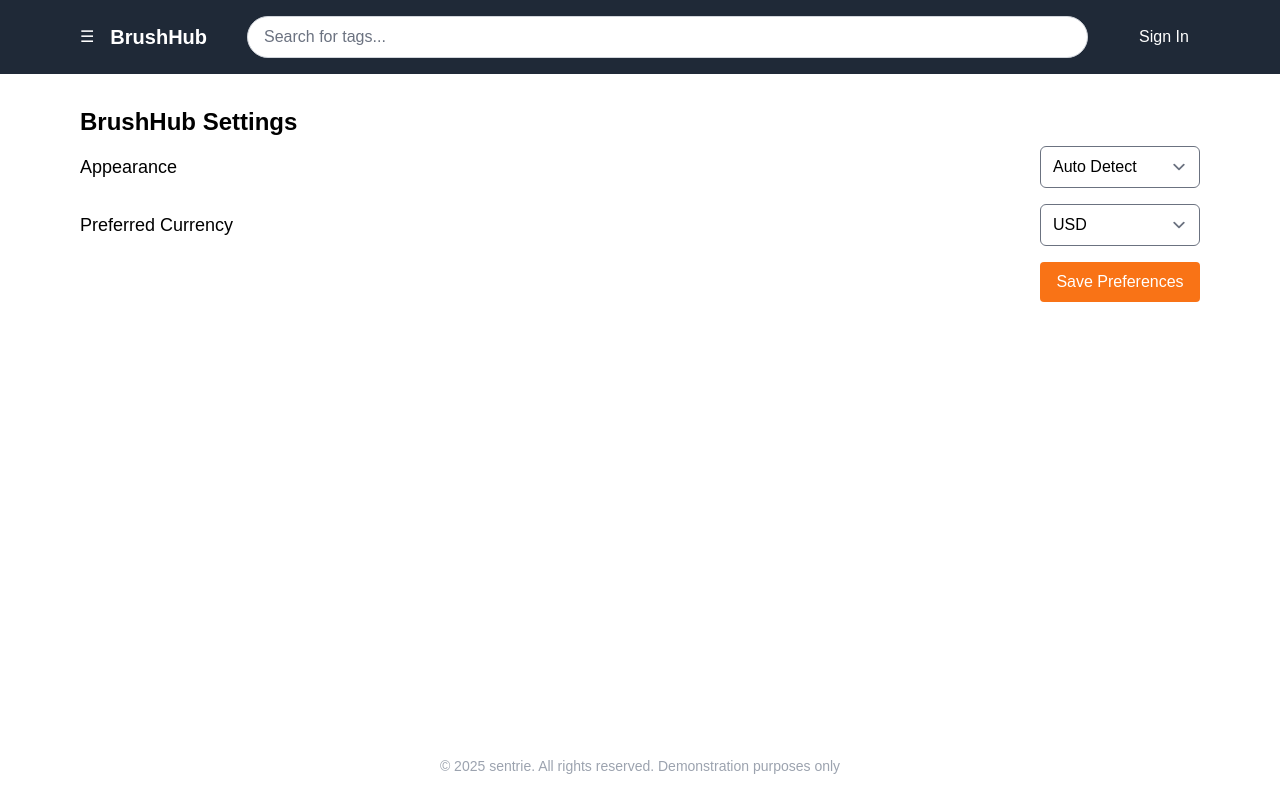
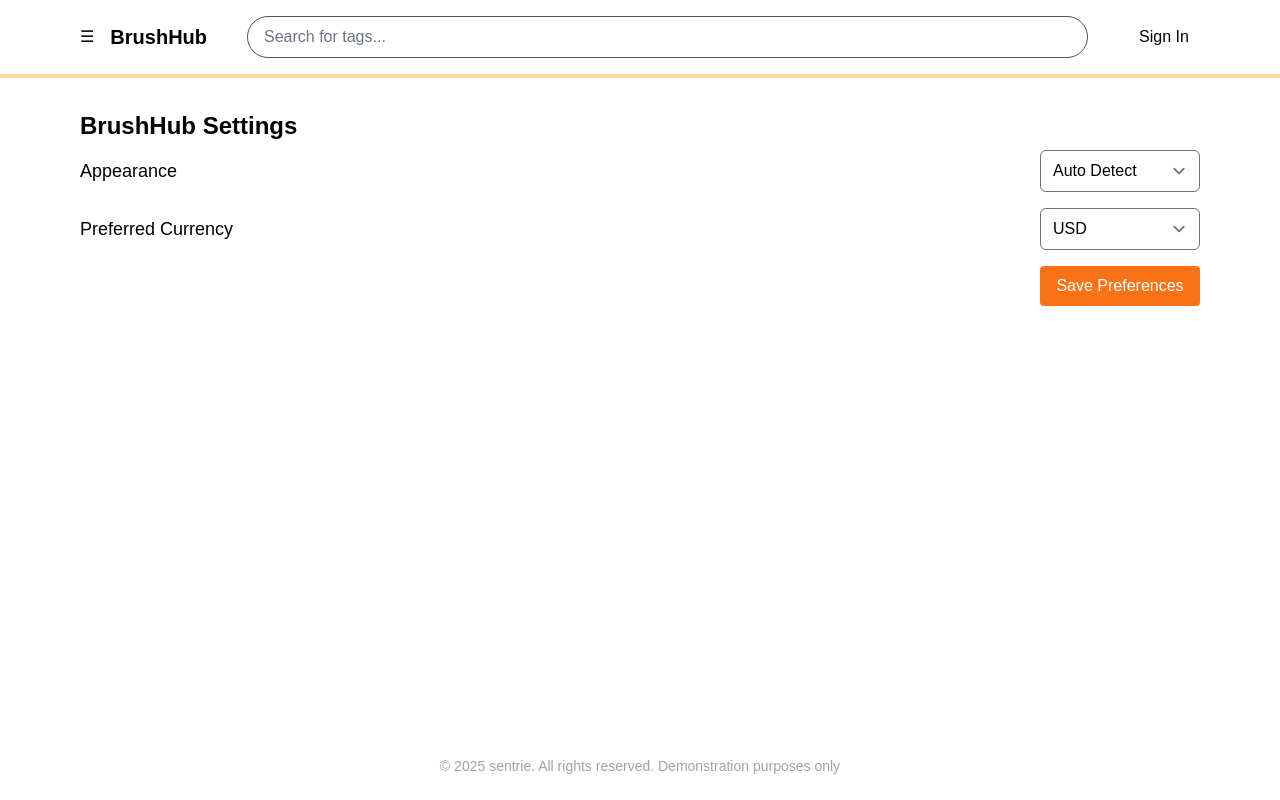
Before and after one commit to sen-trie/brushhub, a SvelteKit app: page /settings in a window 1280 px wide. Built offline with nearby package versions, Linux system fonts and the light colour scheme.

Commit message:
CSS: Switched colours

```diff
--- a/src/lib/Header.svelte
+++ b/src/lib/Header.svelte
@@ -90,13 +90,12 @@
     });
 </script>
 
-<header class="screen-padding-x flex justify-center bg-gray-800 py-4 text-white">
+<header class="screen-padding-x flex py-4 justify-center bg-white text-black border-b-4 border-orange-200">
     <nav class="container flex flex-col">
         <div class="flex w-full justify-between space-x-0 sm:space-x-10">
             <div class="flex w-16 items-center gap-4 sm:w-auto">
-                <!-- TODO: GROUP UP SIDEBAR AND LOGO (LIKE YOUTUBE) -->
                 <button
-                    class="justify-start text-white hover:text-orange-500"
+                    class="justify-start  hover:text-orange-500"
                     onclick={() => toggleSidebar()}
                 >
                     <p>☰</p>
@@ -115,7 +114,7 @@
 
             <div class="relative flex w-24 justify-center">
                 <button
-                    class="dropdown-button text-white hover:text-orange-500"
+                    class="dropdown-button hover:text-orange-500"
                     onclick={toggleDropdown}
                 >
                     {#if user.displayName}
@@ -141,7 +140,7 @@
 
 {#snippet logo()}
     <button
-        class="text-xl font-semibold text-white hover:text-orange-500"
+        class="text-xl font-semibold hover:text-orange-500"
         onclick={() => navigateTo('/', $page.url.pathname)}
     >
         BrushHub
@@ -150,7 +149,9 @@
 
 {#snippet userDropdown(user: any)}
     <div
-        class="dropdown-menu absolute right-0 top-full z-20 mt-1 w-56 rounded bg-gray-700 text-sm shadow-lg"
+        class="dropdown-menu absolute right-0 top-full z-20 mt-1 w-56 rounded bg-white text-black text-sm shadow-lg
+               border-2 border-gray-400
+        "
     >
         <div class="border-b border-gray-600 p-4">
             <div class="flex items-center">
@@ -169,7 +170,7 @@
             {#each menuItemsLogged as { name, iconClass, action }}
                 <li>
                     <button
-                        class="flex w-full items-center px-4 py-2 text-white hover:bg-gray-600"
+                        class="flex w-full items-center px-4 py-2 hover:bg-gray-200"
                         onclick={action}
                     >
                         <i class="{iconClass} mr-2"></i>
--- a/src/lib/Searchbar.svelte
+++ b/src/lib/Searchbar.svelte
@@ -76,7 +76,9 @@
     oninput={updateSuggestions}
     onkeydown={handleKeyDown}
     placeholder="Search for tags..."
-    class="w-full rounded-full border border-gray-300 bg-white px-4 py-2 text-gray-700 focus:outline-none focus:ring-2 focus:ring-orange-500"
+    class="w-full rounded-full border  bg-white px-4 py-2 text-gray-700
+            border-gray-600 focus:outline-none focus:ring-2 focus:ring-orange-500 focus:border-orange-500
+    "
 />
 
 <!-- svelte-ignore a11y_click_events_have_key_events, a11y_no_noninteractive_element_interactions -->
--- a/src/lib/Services.svelte
+++ b/src/lib/Services.svelte
@@ -76,7 +76,8 @@
                 {/if}
             </div>
         </div>
-        {#if service.state === 'published'}
+
+        {#if service.state === 'published' && !viewOnly}
             <div class="mt-4 mr-2" onclick={(event) => {event.stopPropagation()}}>
                 <label class="inline-flex items-center cursor-pointer w-full justify-end">
                     <input type="checkbox" bind:checked={service.isOpen} class="sr-only peer">
--- a/src/routes/+layout.svelte
+++ b/src/routes/+layout.svelte
@@ -15,14 +15,14 @@
     {#if showSidebar}
         <Sidebar {toggleSidebar} />
     {/if}
-    <main class="content flex flex-col w-screen justify-center overflow-y-auto h-full">
+    <main class="content flex flex-col w-screen justify-center overflow-y-auto h-full ">
         <div
             class="screen-padding-x screen-padding-y w-full
             max-w-full sm:max-w-screen-2xl min-h-full pb-0
             "
         >
-            <div class="pb-4 min-h-full flex flex-col">
-                <div class="flex-1 mb-8">
+            <div class="pb-4 min-h-full flex flex-col ">
+                <div class="child-div flex-1 mb-8">
                     {@render children()}
                 </div>
                 <footer class="text-center text-gray-400 text-sm">
--- a/src/routes/account/edit/+page.svelte
+++ b/src/routes/account/edit/+page.svelte
@@ -1,5 +1,5 @@
 <script lang="ts">
-    import { getSingle, wrapDefault } from '$lib/db';
+    import { wrapDefault } from '$lib/db';
     import { getCountryList } from '$lib/util';
     import type { PageData } from './$types';
     let { data }: { data: PageData } = $props();
@@ -7,8 +7,8 @@
     const initialValue = {
         ...data.artist,
         ...data.user,
-        uploadedDP: getSingle('dp', data.user.avatar),
-        uploadedBanner: getSingle('banner', data.user.coverImage)
+        uploadedDP: data.user.avatar,
+        uploadedBanner: data.user.coverImage
     };
 
     let profileInfo = $state(initialValue);
--- a/src/routes/profile/[slug]/+page.svelte
+++ b/src/routes/profile/[slug]/+page.svelte
@@ -34,7 +34,7 @@
 <img
     src={getSingle('banner', artist.coverImage)}
     alt={artist.coverImage}
-    class="counter-padding-top h-52 w-full rounded-xl object-cover"
+    class="counter-padding-top h-52 w-full object-cover"
 />
 <div class="header-section my-6 flex items-center text-black">
     <div class="profile-info flex items-center">
--- a/src/routes/settings/+page.svelte
+++ b/src/routes/settings/+page.svelte
@@ -59,20 +59,20 @@
         </p>
 
         <div class="my-4 flex items-center space-x-4">
-            <div class="flex w-auto items-center space-x-4 rounded bg-gray-700 p-6 py-3">
+            <div class="flex w-auto items-center space-x-4 rounded bg-gray-100 p-6 py-3 border-gray-300 border-2">
                 <img
                     src={getSingle('dp', user.avatar)}
                     alt={`${user.displayName}'s avatar`}
-                    class="h-16 w-16 rounded-full border border-gray-700 shadow"
+                    class="h-16 w-16 rounded-full border  shadow"
                 />
                 <div>
-                    <p class="text-lg font-semibold text-white">{user.displayName}</p>
+                    <p class="text-lg font-semibold">{user.displayName}</p>
                     <p class="text-sm text-gray-400">@{user.username}</p>
                 </div>
             </div>
         </div>
 
-        <div class="space-x-4">
+        <div class="mt-2 space-x-4">
             <a href="/profile/{user.username}" class="large-button"> View Profile </a>
             <a href="/account/edit" class="large-button"> Manage Profile </a>
         </div>
```
